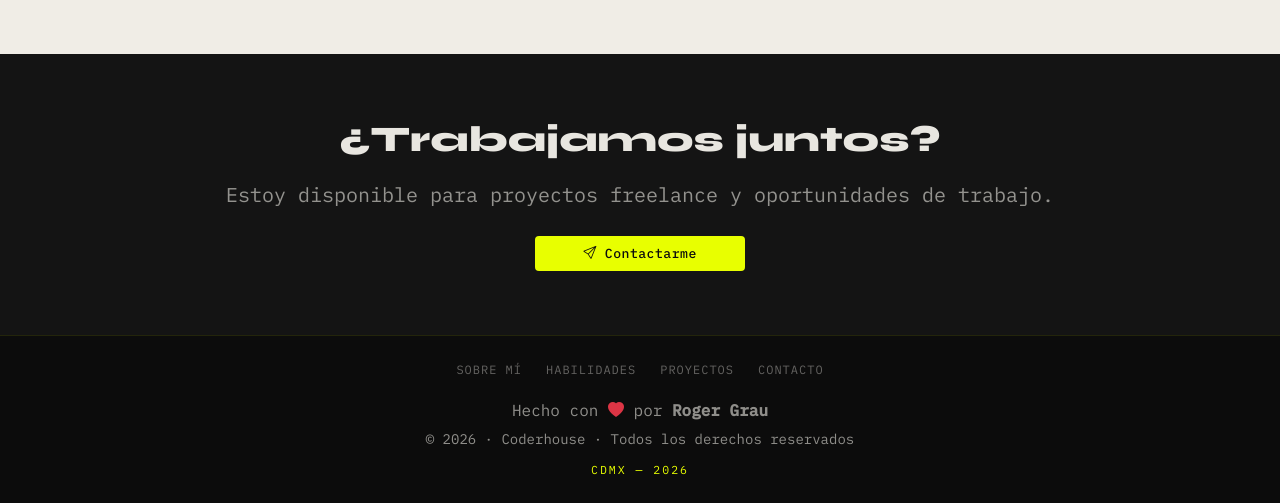
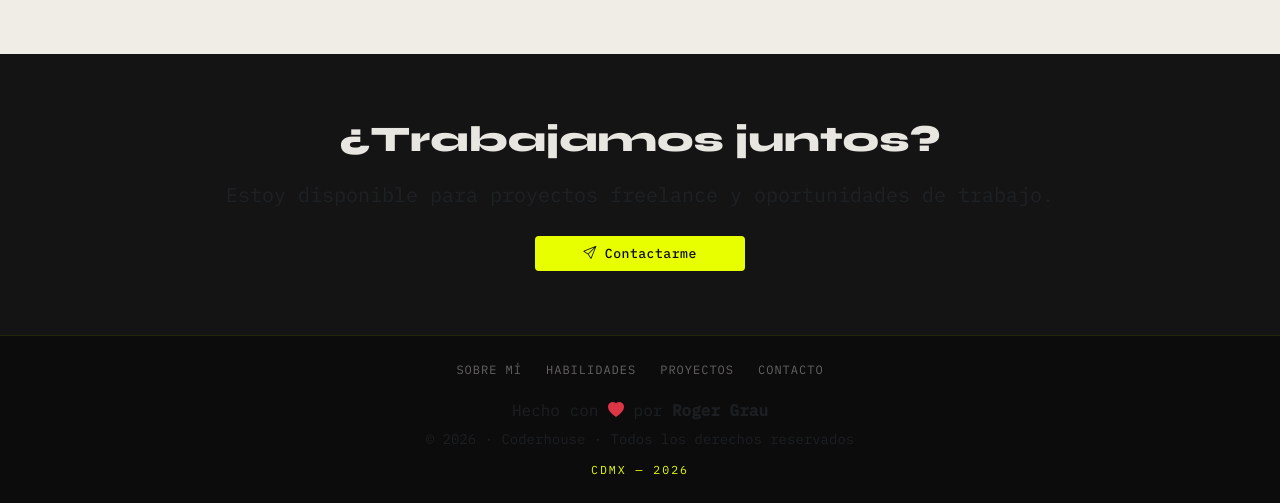
Before and after one commit to alessvon/coderhouse-proyecto, a plain HTML site: page proyectos.html in a window 1280 px wide. Shown: the part 1538-2041 px from the top of the page. Drawn offline with nearby package versions, Linux system fonts and the light colour scheme.

Commit message:
Revert "merge-fix-contraste-iconos-y-text-muted"
This reverts commit f552b73c5d3804b9a9cace239ae1abe90cc45ff7, reversing
changes made to 408d1a113422e05687137ef578d1853bd024a830.

```diff
--- a/css/style.css
+++ b/css/style.css
@@ -286,11 +286,6 @@ h3              { font-size: clamp(1.1rem, 2vw + 0.2rem, 1.4rem); }
 /* En secciones claras el amarillo no tiene contraste — usar negro */
 .section-light .badge-section {
   color: var(--accent-on-light);
-}
-
-/* Íconos con text-accent-soft sobre fondo claro: amarillo invisible sobre crema */
-.section-light .text-accent-soft {
-  color: rgba(12, 12, 12, 0.45);   /* gris oscuro — contraste suficiente sobre crema */
 }
 
 /* ============================================================
@@ -633,16 +628,6 @@ h3              { font-size: clamp(1.1rem, 2vw + 0.2rem, 1.4rem); }
 }
 
 /* ============================================================
-   CORRECCIÓN DE CONTRASTE — Bootstrap text-muted sobre oscuro
-   Bootstrap asigna #6c757d que sobre #0C0C0C solo da ~4.1:1
-   Se sube la luminosidad para superar WCAG AA (4.5:1)
-============================================================ */
-.section-dark .text-muted,
-.footer-dark  .text-muted {
-  color: rgba(232, 230, 224, 0.6) !important;  /* ratio ~7:1 sobre #0C0C0C */
-}
-
-/* ============================================================
    ANIMACIÓN FADE-IN
 ============================================================ */
 .fade-in {
```
